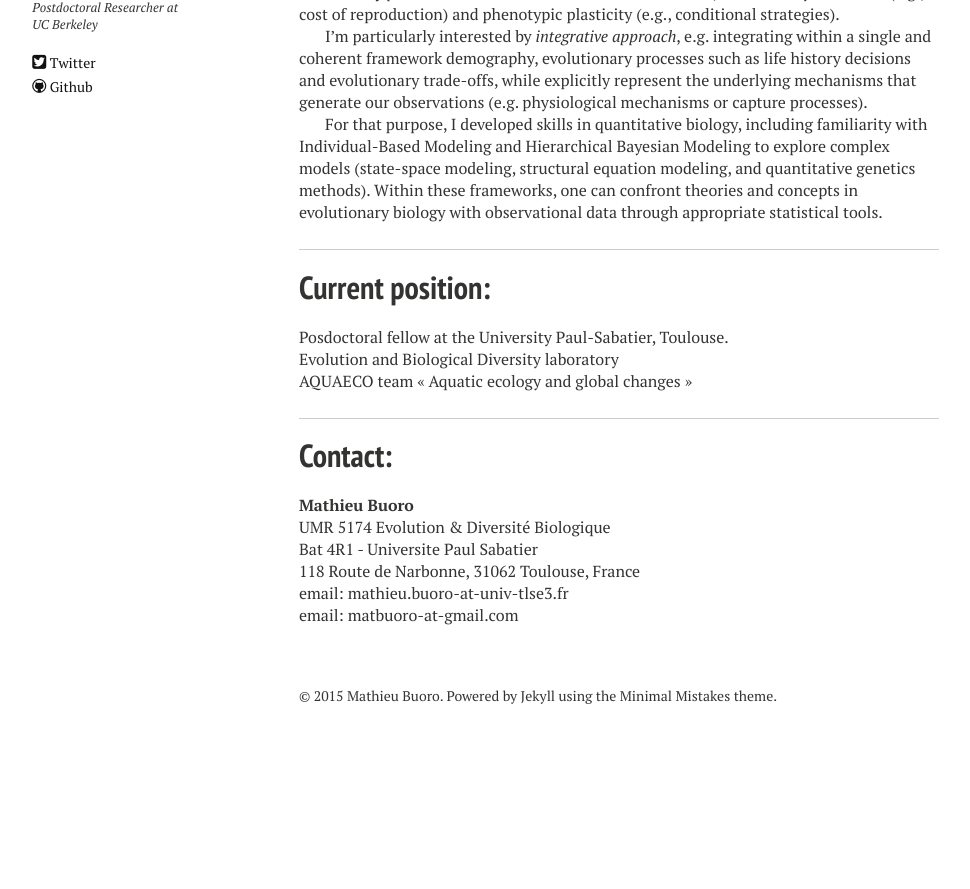
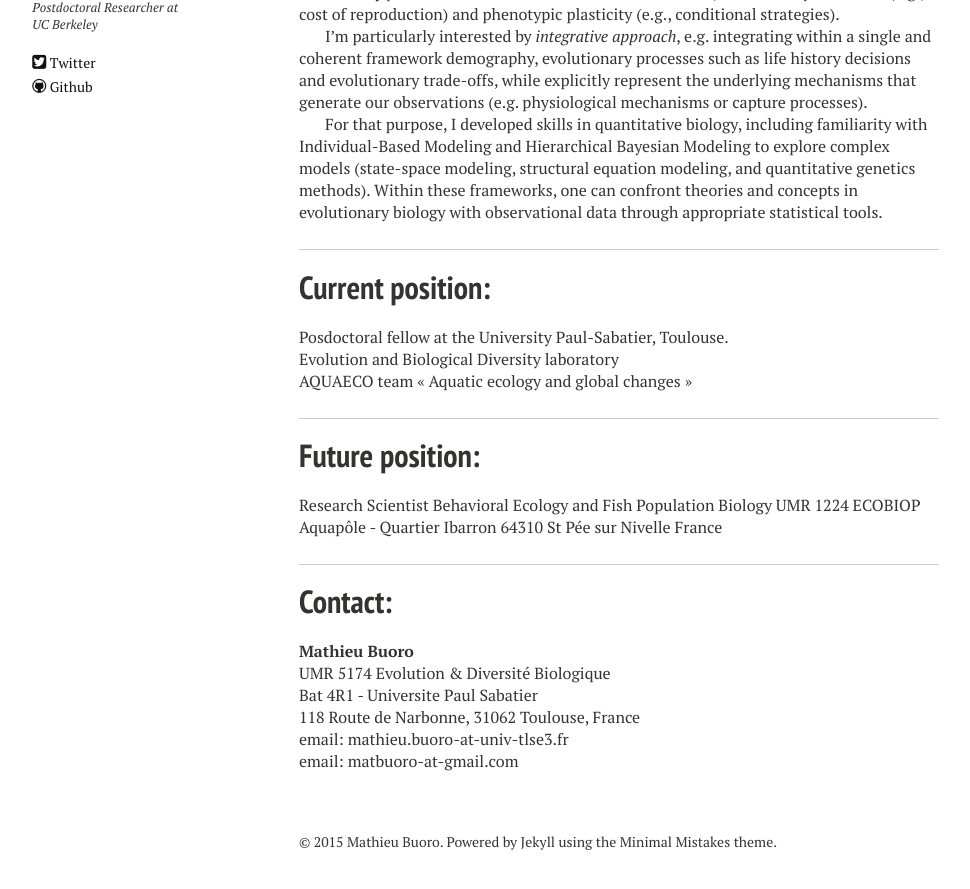
Before and after one commit to matbuoro/matbuoro.github.io, a Jekyll site: the page built from index.md, in a window 1280 px wide and 900 px high, scrolled down 651 px. Shown: the top 889 px of the window, without its empty margins (21-991 px from the left). Built offline with Jekyll 4.4.1, drawn with Linux system fonts in a browser that asks for light colours; nearby versions of some CDN libraries; before the commit the page ends 1405 px from its top, so only the background shows below that.

Commit message:
new position

```diff
--- a/index.md
+++ b/index.md
@@ -29,6 +29,17 @@ AQUAECO team « Aquatic ecology and global changes »
 
 ---
 
+# Future position:
+
+Research Scientist
+Behavioral Ecology and Fish Population Biology
+UMR 1224 ECOBIOP
+Aquapôle - Quartier Ibarron
+64310 St Pée sur Nivelle
+France
+
+---
+
 # Contact:
 __Mathieu Buoro__
 UMR 5174 Evolution & Diversité Biologique
```
Also changed, not shown: about.md (+12 -0 lines).
